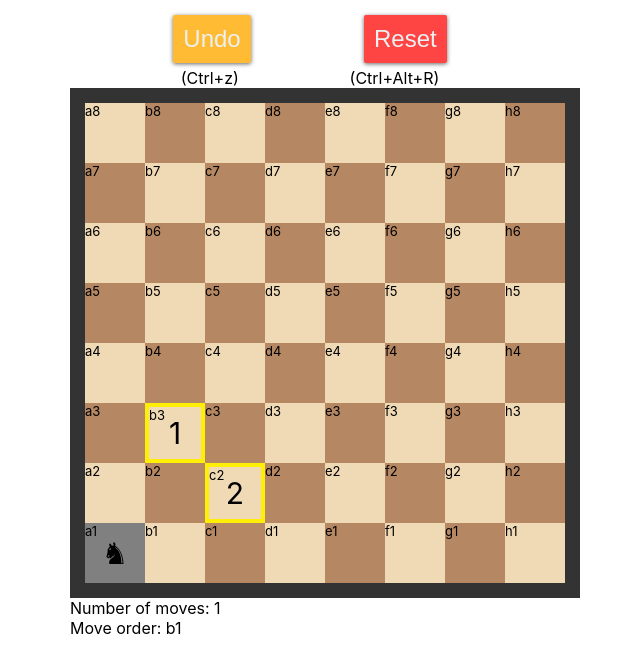
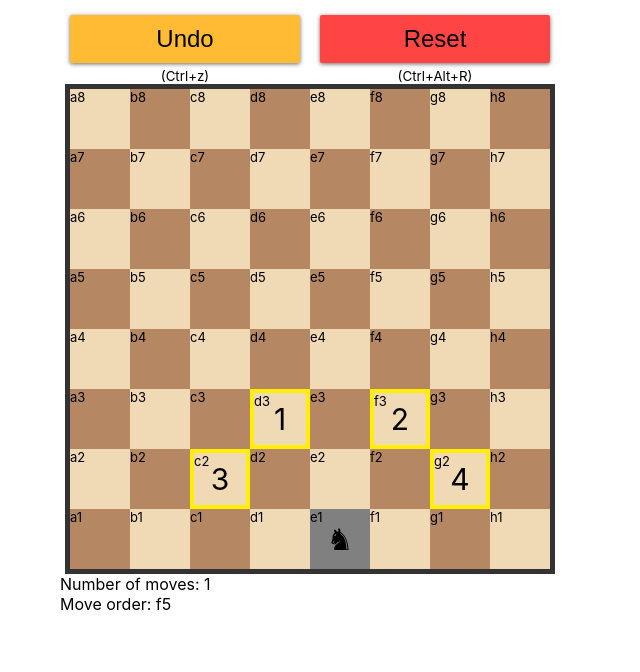
Before and after one commit to showerbeer/knights-tour, a React (Create React App) app: page / in a window 1280 px wide. Shown: the top 672 px of the page, without its empty margins (330-970 px from the left). Built offline with nearby package versions, Linux system fonts and the light colour scheme.

Commit message:
Bigger buttons. No text highlight

```diff
--- a/src/App.css
+++ b/src/App.css
@@ -1,15 +1,17 @@
 @media only screen and (min-width: 701px) {
     .App {
         padding-top: 10px;
-        max-width: 480px;
+        max-width: 500px;
         margin: 0 auto;
     }
+
     .chessboard {
         width: 480px;
         height: 480px;
-        border: 15px solid #333;
+        border: 5px solid #333;
         margin: 0 auto;
     }
+
     .square {
         width: 60px;
         height: 60px;
@@ -25,14 +27,39 @@
     .chessboard {
         width: 100%;
     }
+
     .square {
         box-sizing: border-box;
-        width: 12vw;
+        width: 12.5vw;
         height: 12vw;
         text-align: center;
         display: table-cell;
         vertical-align: middle;
     }
+}
+
+.container {
+    display: flex;
+}
+
+.noselect {
+    -webkit-touch-callout: none;
+    /* iOS Safari */
+    -webkit-user-select: none;
+    /* Safari */
+    -khtml-user-select: none;
+    /* Konqueror HTML */
+    -moz-user-select: none;
+    /* Old versions of Firefox */
+    -ms-user-select: none;
+    /* Internet Explorer/Edge */
+    user-select: none;
+    /* Non-prefixed version, currently
+                                    supported by Chrome, Opera and Firefox */
+}
+
+.current {
+    cursor: default;
 }
 
 .black {
@@ -45,6 +72,11 @@
 
 .potential {
     border: 4px solid rgb(255, 238, 5);
+    cursor: pointer;
+}
+
+.potential:hover {
+    background-color: #857945;
 }
 
 .visited {
@@ -55,12 +87,15 @@
     width: 100%;
     position: relative;
     display: flex;
-    justify-content: center;
-    align-items: baseline;
-    justify-content: space-evenly;
+    flex-direction: column;
+    flex: 1
 }
 
-button {
+.gameplay small {
+    text-align: center;
+}
+
+.btn {
     font-size: x-large;
     margin: 5px 10px;
     padding: 10px 10px;
@@ -69,7 +104,6 @@ button {
     outline: none;
     border-radius: 2px;
     box-shadow: 0 1px 4px rgba(0, 0, 0, .6);
-    color: #ecf0f1;
     transition: background-color .3s;
 }
 
--- a/src/App.js
+++ b/src/App.js
@@ -1,6 +1,5 @@
 import React, { Component } from 'react';
 import Board from './Board';
-import { STARTING_SQUARE } from './constants';
 import { isLight, getLegalMoves, arrayIncludes } from './utils';
 import './App.css';
 
@@ -38,11 +37,12 @@ class App extends Component {
   }
 
   initGame() {
+    const startingSquare = Math.floor(Math.random() * 64);
     return {
       board: this.initBoard(),
-      moves: [STARTING_SQUARE],
-      legalMoves: getLegalMoves(STARTING_SQUARE),
-      currentSquare: STARTING_SQUARE
+      moves: [startingSquare],
+      legalMoves: getLegalMoves(startingSquare),
+      currentSquare: startingSquare
     };
   }
 
@@ -104,13 +104,15 @@ class App extends Component {
   render() {
     return (
       <div className="App">
-        <div className="gameplay">
-          <button className="warning" onClick={this.handleUndoClick.bind(this)} disabled={this.state.numMoves < 1}>Undo</button>
-          <button className="danger" onClick={this.resetGame.bind(this)}>Reset</button>
-        </div>
-        <div className="gameplay">
-          <span>(Ctrl+z)</span>
-          <span>(Ctrl+Alt+R)</span>
+        <div className="container">
+          <div className="gameplay">
+            <button className="btn warning" onClick={this.handleUndoClick.bind(this)} disabled={this.state.numMoves < 1}>Undo</button>
+            <small>(Ctrl+z)</small>
+          </div>
+          <div className="gameplay">
+            <button className="btn danger" onClick={this.resetGame.bind(this)}>Reset</button>
+            <small>(Ctrl+Alt+R)</small>
+          </div>
         </div>
         <Board
           handleSquareClick={this.moveKnight}
--- a/src/Board.js
+++ b/src/Board.js
@@ -20,9 +20,9 @@ const Board = (props) => {
                 key={square.squareNumber}
                 className={className}
               >
-                {square.squareNumber === knightPos && <span>&#9822;</span>}
+                {square.squareNumber === knightPos && <span className="current noselect">&#9822;</span>}
                 {isLegalMove && ++legalMove}
-                <div className="tileNumber">{square.tile}</div>
+                <div className="tileNumber noselect">{square.tile}</div>
               </div>
             )
           })}
--- a/src/constants.js
+++ /dev/null
@@ -1 +0,0 @@
-export const STARTING_SQUARE = 56;
```
